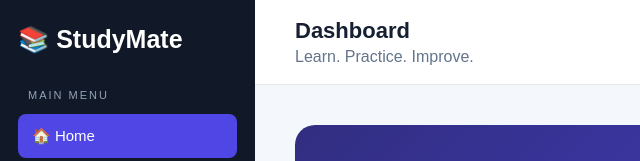
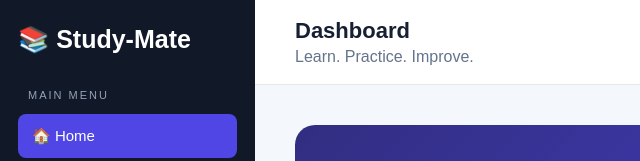
Before and after one commit to jthulasi0287-code/Study-Mate, a plain HTML site: page index.html in a window 1280 px wide. Shown: the top 161 px of the page, 0-640 px from the left. Drawn offline with Linux system fonts and the light colour scheme.

Commit message:
Refactor index.html structure and content

```diff
--- a/index.html
+++ b/index.html
@@ -19,7 +19,7 @@
     <aside class="sidebar">
 
         <div class="logo">
-            📚 StudyMate
+            📚 Study-Mate
         </div>
 
         <p class="menu-title">
```
